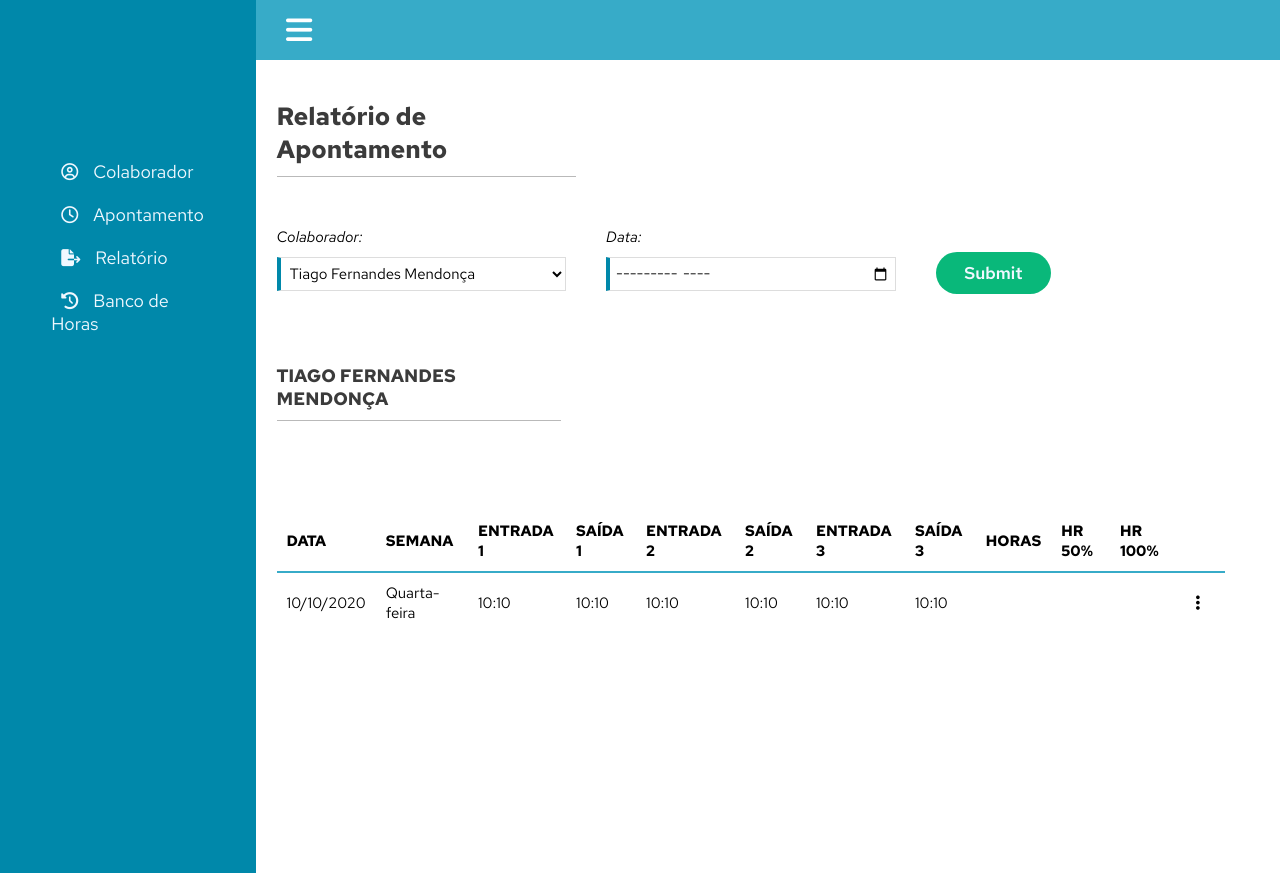
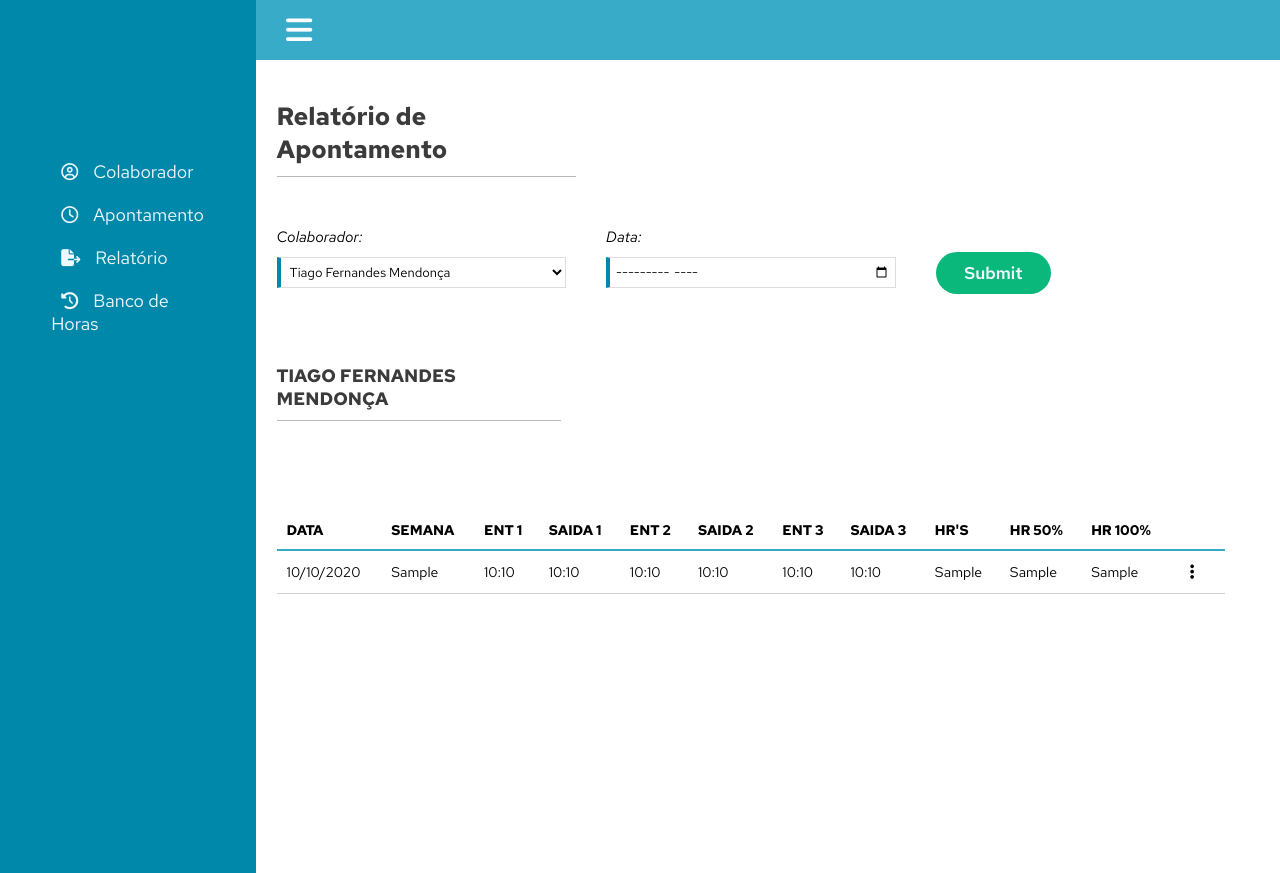
Before and after one commit to tiagomend/time_clock_system, a Django app: template TimeRegisterApp/templates/relatorio.html in a window 1280 px wide. Shown: the top 873 px of the page. Run offline with Django 4.2, Linux system fonts and the light colour scheme; data comes from the database, SQL or seed files in the repository; both versions use the stored data as it was after the commit; tables that the repository leaves empty hold one stand-in row (values such as "Sample post"); the template is opened without the code that fills it: values that come from a table or form of the project are taken from there, most other values are stand-ins (such as "Sample title", 1, 10 or a date in 2020); some libraries are stand-ins or nearby versions.

Commit message:
Edição da página de relatório

```diff
--- a/TimeRegisterApp/static/css/style.css
+++ b/TimeRegisterApp/static/css/style.css
@@ -106,7 +106,7 @@ select, input{
     padding: 5px;
     border-left: #0088aa solid 4px;
     background-color: #ffffff;
-    font-size: 15px;
+    font-size: 13px;
 }
 
 input:focus, select:focus{
@@ -172,8 +172,9 @@ table, tr {
 }
 
 td, th {
+    border-bottom: #d1d1d1 solid 1px;
     padding: 10px;
-    font-size: 15px;
+    font-size: 14px;
 }
 
 .column_edit{
--- a/TimeRegisterApp/templates/relatorio.html
+++ b/TimeRegisterApp/templates/relatorio.html
@@ -38,45 +38,31 @@
                 <tr class="header_row">
                     <th>DATA</th>
                     <th>SEMANA</th>
-                    <th>ENTRADA 1</th>
-                    <th>SAÍDA 1</th>
-                    <th>ENTRADA 2</th>
-                    <th>SAÍDA 2</th>
-                    <th>ENTRADA 3</th>
-                    <th>SAÍDA 3</th>
-                    <th>HORAS</th>
+                    <th>ENT 1</th>
+                    <th>SAIDA 1</th>
+                    <th>ENT 2</th>
+                    <th>SAIDA 2</th>
+                    <th>ENT 3</th>
+                    <th>SAIDA 3</th>
+                    <th>HR'S</th>
                     <th>HR 50%</th>
                     <th>HR 100%</th>
                 </tr>
                 {% for data in time_filter %}
                 <tr>
-                    <td>{{data.0|date:'d/m/Y'}}</td>
+                    <td>{{data.1|date:'d/m/Y'}}</td>
                     <td>
-                        {% if data.date|date:'l' == 'Sunday' %}
-                        Domingo
-                        {% elif data.date|date:'l' == 'Monday' %}
-                        Segunda-feira
-                        {% elif data.date|date:'l' == 'Tuesday' %}
-                        Terça-feira
-                        {% elif data.date|date:'l' == 'Wednesday' %}
-                        Quarta-feira
-                        {% elif data.date|date:'l' == 'Thursday' %}
-                        Quinta-feira
-                        {% elif data.date|date:'l' == 'Friday' %}
-                        Sexta-feira
-                        {% elif data.date|date:'l' == 'Saturday' %}
-                        Sábado
-                        {% endif %}
+                        {{data.2}}
                     </td>
-                    <td>{{data.2|time:'H:i'}}</td>
                     <td>{{data.3|time:'H:i'}}</td>
                     <td>{{data.4|time:'H:i'}}</td>
-                    <td>{{data.exit_two|time:'H:i'}}</td>
-                    <td>{{data.entry_three|time:'H:i'}}</td>
-                    <td>{{data.exit_three|time:'H:i'}}</td>
-                    <td>{{sum.forloop.counter0.0}}</td>
-                    <td>{{sum.forloop.counter0.1}}</td>
-                    <td>{{sum.forloop.counter0.2}}</td>
+                    <td>{{data.5|time:'H:i'}}</td>
+                    <td>{{data.6|time:'H:i'}}</td>
+                    <td>{{data.7|time:'H:i'}}</td>
+                    <td>{{data.8|time:'H:i'}}</td>
+                    <td>{{data.9}}</td>
+                    <td>{{data.10}}</td>
+                    <td>{{data.11}}</td>
                     <td>
                         <button class="column_edit_button" onclick='close_table("row_edit_{{forloop.counter}}")'>
                             <i class="fa-solid fa-ellipsis-vertical"></i>
--- a/TimeRegisterApp/views.py
+++ b/TimeRegisterApp/views.py
@@ -97,6 +97,7 @@ def TimeReport(request):
         time_filter = crud.ReadTimeRegister(request.POST)
         sum = calculation(time_filter)
         context.update({
-            'time_filter':sum
+            'time_filter':sum['sum_list'],
+            'sum_final':sum['sum_final']
             })
         return render(request, 'relatorio.html', context)
```
Also changed, not shown: other parts of TimeRegisterApp/templates/relatorio.html (+12 -19 lines), TimeRegisterApp/calculation.py (+23 -10 lines), db.sqlite3.
